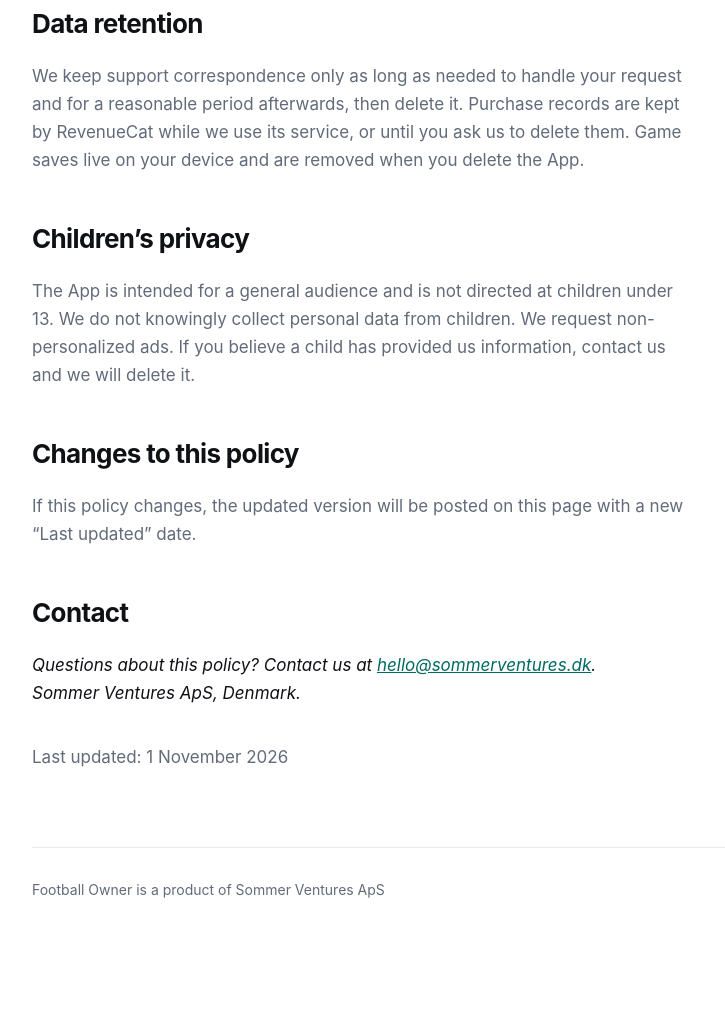
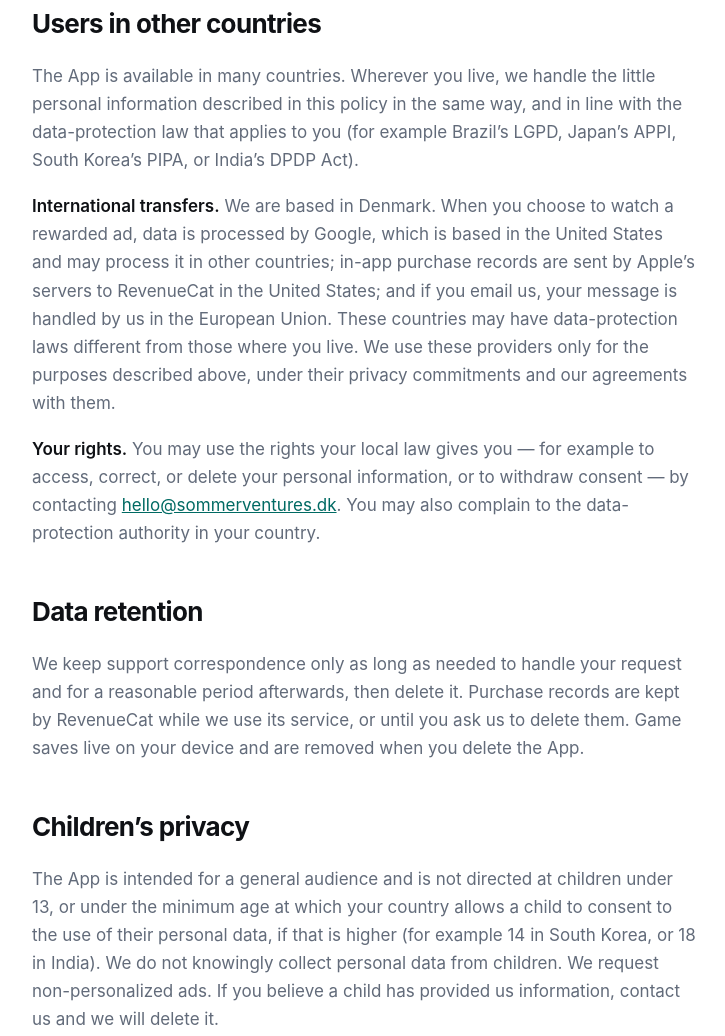
Before and after one commit to sommer89/sommer-ventures, a plain HTML site: page apps/football-owner/privacy/index.html in a window 1280 px wide. Shown: the part 4980-6016 px from the top of the page, without its empty margins (162-887 px from the left). Before the commit the page ends 5942 px from the top, so only its background shows below. Drawn offline with Linux system fonts and the light colour scheme.

Commit message:
Football Owner privacy: users in other countries
Adds an international section (transfers to Google/RevenueCat in the US,
local rights and regulator complaints) and a country-specific minimum age
in children's privacy, ahead of wider App Store availability.

Co-Authored-By: Claude Opus 5.5 <noreply@anthropic.com>

```diff
--- a/apps/football-owner/privacy/index.html
+++ b/apps/football-owner/privacy/index.html
@@ -198,6 +198,27 @@
     provincial regulator (in Quebec, the Commission d’accès à l’information).
   </p>
 
+  <h2>Users in other countries</h2>
+  <p>
+    The App is available in many countries. Wherever you live, we handle the little personal information
+    described in this policy in the same way, and in line with the data-protection law that applies to you
+    (for example Brazil’s LGPD, Japan’s APPI, South Korea’s PIPA, or India’s DPDP Act).
+  </p>
+  <p>
+    <strong>International transfers.</strong> We are based in Denmark. When you choose to watch a rewarded ad,
+    data is processed by Google, which is based in the United States and may process it in other countries; in-app
+    purchase records are sent by Apple’s servers to RevenueCat in the United States; and if you email us, your
+    message is handled by us in the European Union. These countries may have data-protection laws different from
+    those where you live. We use these providers only for the purposes described above, under their privacy
+    commitments and our agreements with them.
+  </p>
+  <p>
+    <strong>Your rights.</strong> You may use the rights your local law gives you — for example to access,
+    correct, or delete your personal information, or to withdraw consent — by contacting
+    <a href="mailto:hello@sommerventures.dk">hello@sommerventures.dk</a>. You may also complain to the
+    data-protection authority in your country.
+  </p>
+
   <h2>Data retention</h2>
   <p>
     We keep support correspondence only as long as needed to handle your request and for a reasonable period
@@ -207,7 +228,9 @@
 
   <h2>Children’s privacy</h2>
   <p>
-    The App is intended for a general audience and is not directed at children under 13. We do not knowingly
+    The App is intended for a general audience and is not directed at children under 13, or under the minimum
+    age at which your country allows a child to consent to the use of their personal data, if that is higher
+    (for example 14 in South Korea, or 18 in India). We do not knowingly
     collect personal data from children. We request non-personalized ads. If you believe a child has provided
     us information, contact us and we will delete it.
   </p>
@@ -224,7 +247,7 @@
     Sommer Ventures ApS, Denmark.
   </address>
 
-      <p class="updated">Last updated: 1 November 2026</p>
+      <p class="updated">Last updated: 23 November 2026</p>
 
     </div>
   </section>
```
